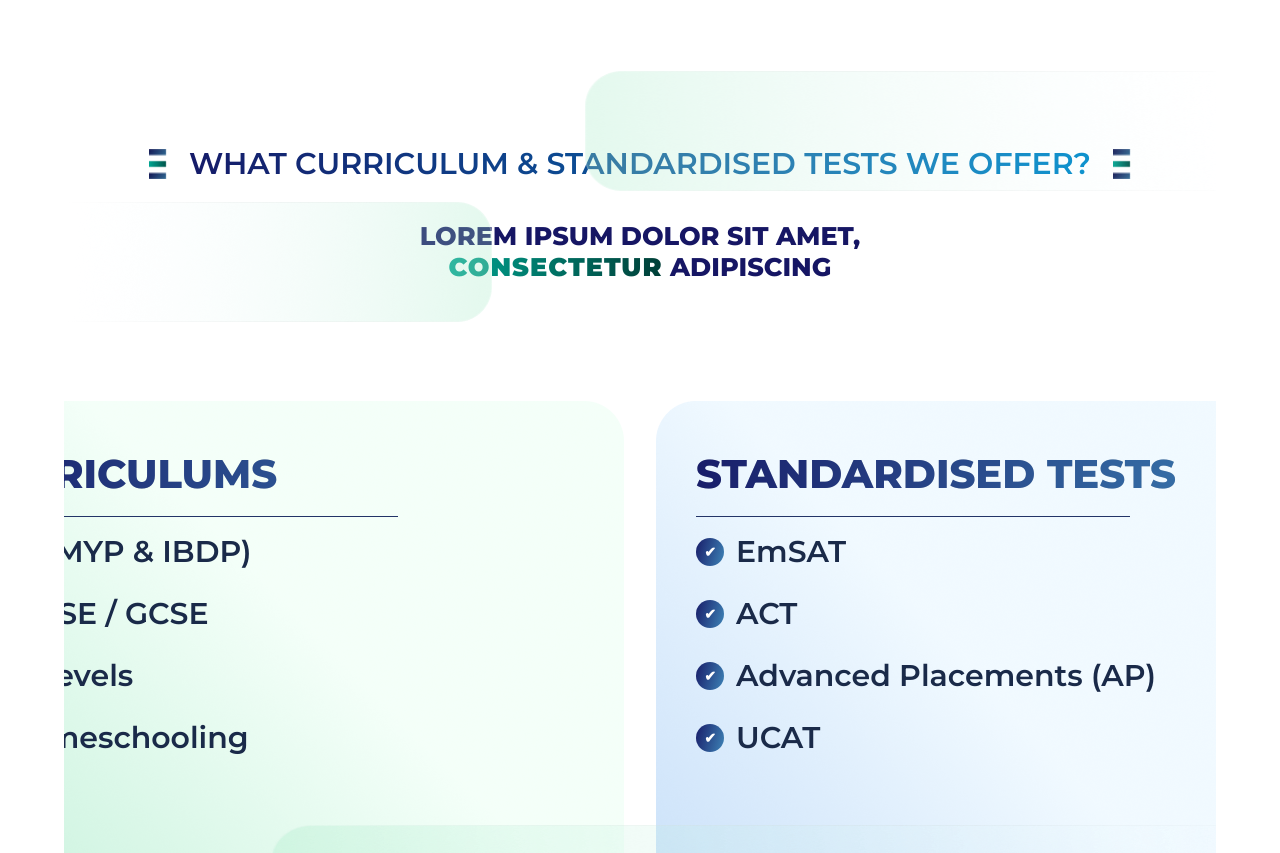
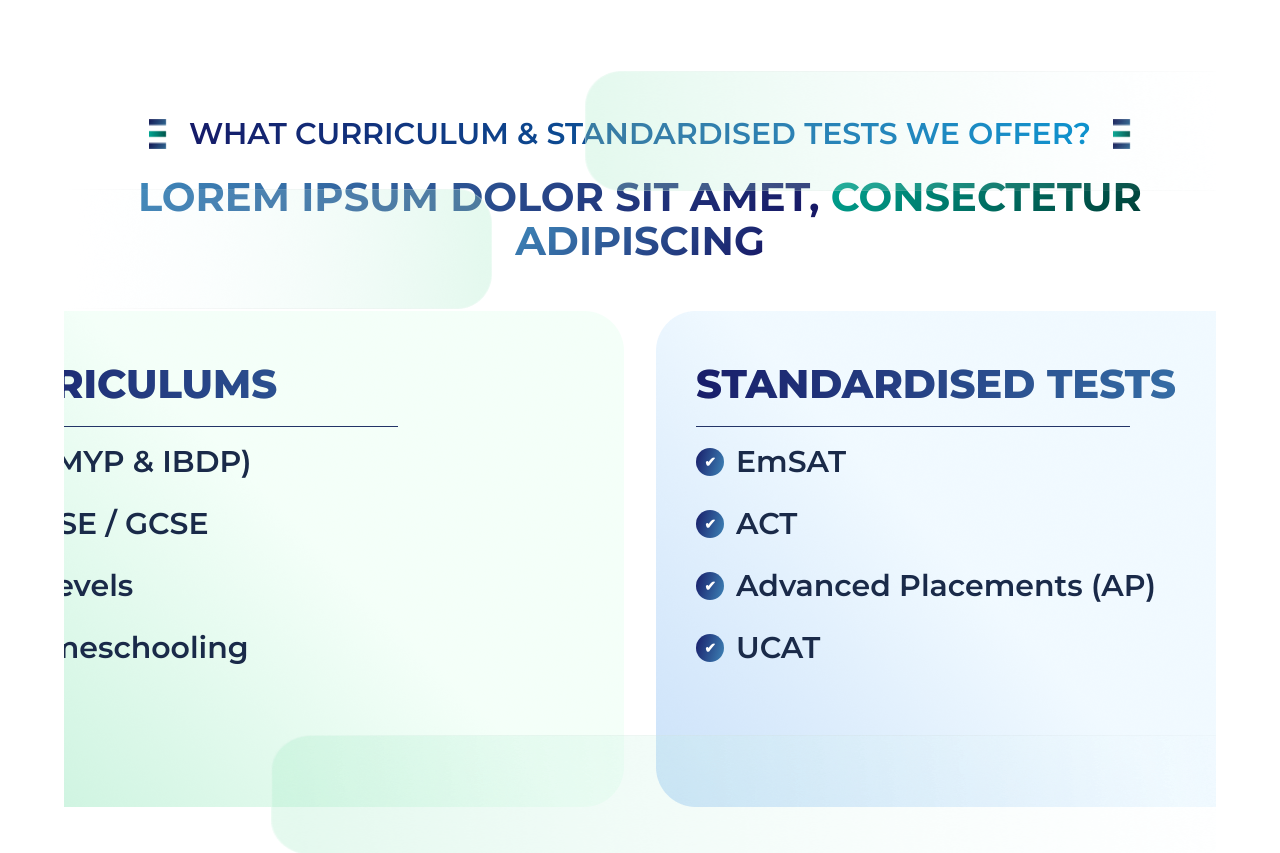
Before and after one commit to Mohit13333/newign, a Next.js app: page /tutors in a window 1280 px wide. Shown: the part 1651-2504 px from the top of the page. Built offline with nearby package versions, Linux system fonts and the light colour scheme.

Commit message:
all code

```diff
--- a/src/components/tutors/curriculum.jsx
+++ b/src/components/tutors/curriculum.jsx
@@ -1,7 +1,19 @@
 "use client";
-import { useState } from "react";
+import { useEffect, useState } from "react";
 
 export default function IBCurriculumStages() {
+    const [isMobile, setIsMobile] = useState(false);
+
+    useEffect(() => {
+        const handleResize = () => {
+            const width = window.innerWidth;
+            setIsMobile(width < 768);
+        };
+
+        handleResize();
+        window.addEventListener('resize', handleResize);
+        return () => window.removeEventListener('resize', handleResize);
+    }, []);
     const curriculums = [
         "IB (MYP & IBDP)",
         "IGCSE / GCSE",
@@ -25,33 +37,71 @@ export default function IBCurriculumStages() {
         >
             {/* Header Section */}
             <div
-                className="container fade-in-section"
+                className="text-center mb-5 fade-in-section"
                 data-scroll
                 data-scroll-class="is-inview"
                 data-scroll-repeat
-                style={{ maxWidth: "1140px", animationDelay: "0.15s" }}
+                style={{ animationDelay: "0.15s" }}
             >
+                {/* Gradient subtitle with lines */}
                 <div
-                    className="curriculumSubSection"
-                    style={{ padding: "30px 0", marginBottom: "3rem" }}
+                    data-scroll
+                    data-scroll-class="is-inview"
+                    data-scroll-repeat="true"
+                    className="fade-in-section"
+                    style={{ animationDelay: "0.1s" }}
                 >
-                    <div className="SubHeading testSubheading">
+                    <div
+                        className={`SubHeading testSubheading ${isMobile ? "mobileFontOverride" : ""}`}
+                    >
                         WHAT CURRICULUM & STANDARDISED TESTS WE OFFER?
                     </div>
-                    <div className="testHeadings">
-                        <h2
-                            data-scroll
-                            data-scroll-class="is-inview"
-                            data-scroll-repeat="true"
-                            className="fade-in-section testTitle"
-                            style={{ animationDelay: "0.2s" }}
-                        >
-                            Lorem ipsum dolor sit amet,{" "}
-                            <span className="highlight">consectetur</span> adipiscing
-                        </h2>
-                    </div>
                 </div>
+
+                {/* Main title */}
+                <h2
+                    className="fw-bold mb-0 fade-in-section"
+                    data-scroll
+                    data-scroll-class="is-inview"
+                    data-scroll-repeat
+                    style={{
+                        animationDelay: "0.3s",
+                        fontSize: isMobile ? "1.5rem" : "2.5rem",
+                        lineHeight: "1.1",
+                        textTransform: "uppercase",
+                        marginTop: "3vh"
+                    }}
+                >
+                    <span
+                        style={{
+                            background: "linear-gradient(135deg, #3F88BA, #161664)",
+                            WebkitBackgroundClip: "text",
+                            WebkitTextFillColor: "transparent"
+                        }}
+                    >
+                        LOREM IPSUM DOLOR SIT AMET,
+                    </span>{" "}
+                    <span
+                        style={{
+                            background: "linear-gradient(135deg, #00A491, #003E37)",
+                            WebkitBackgroundClip: "text",
+                            WebkitTextFillColor: "transparent"
+                        }}
+                    >
+                        CONSECTETUR
+                    </span>{" "}
+                    <span
+                        style={{
+                            background: "linear-gradient(135deg, #3F88BA, #161664)",
+                            WebkitBackgroundClip: "text",
+                            WebkitTextFillColor: "transparent"
+                        }}
+                    >
+                        ADIPISCING
+                    </span>
+                </h2>
             </div>
+
             <img src="/assets/bgrect25.png" alt="bg-shape" className="testimonialRect rect-1" />
             <img src="/assets/bgrect26.png" alt="bg-shape" className="testimonialRect rect-2" />
             <img src="/assets/bgrect27.png" alt="bg-shape" className="testimonialRect rect-3" />
@@ -120,6 +170,9 @@ export default function IBCurriculumStages() {
           opacity: 1;
           transform: translateY(0);
         }
+.mobileFontOverride {
+  font-size: 17px !important;
+}
 
         /* Header Section */
         .curriculumSubSection {
```
